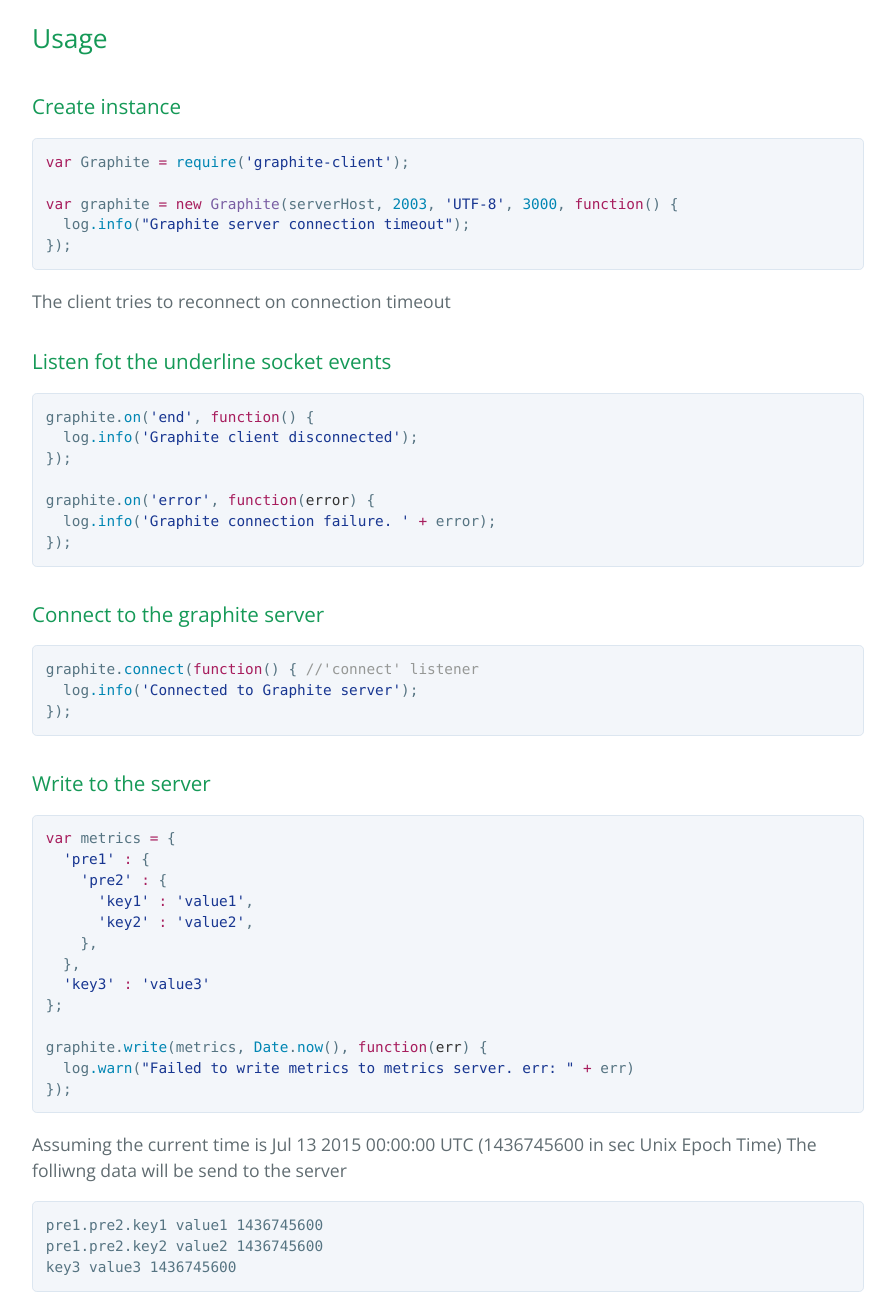
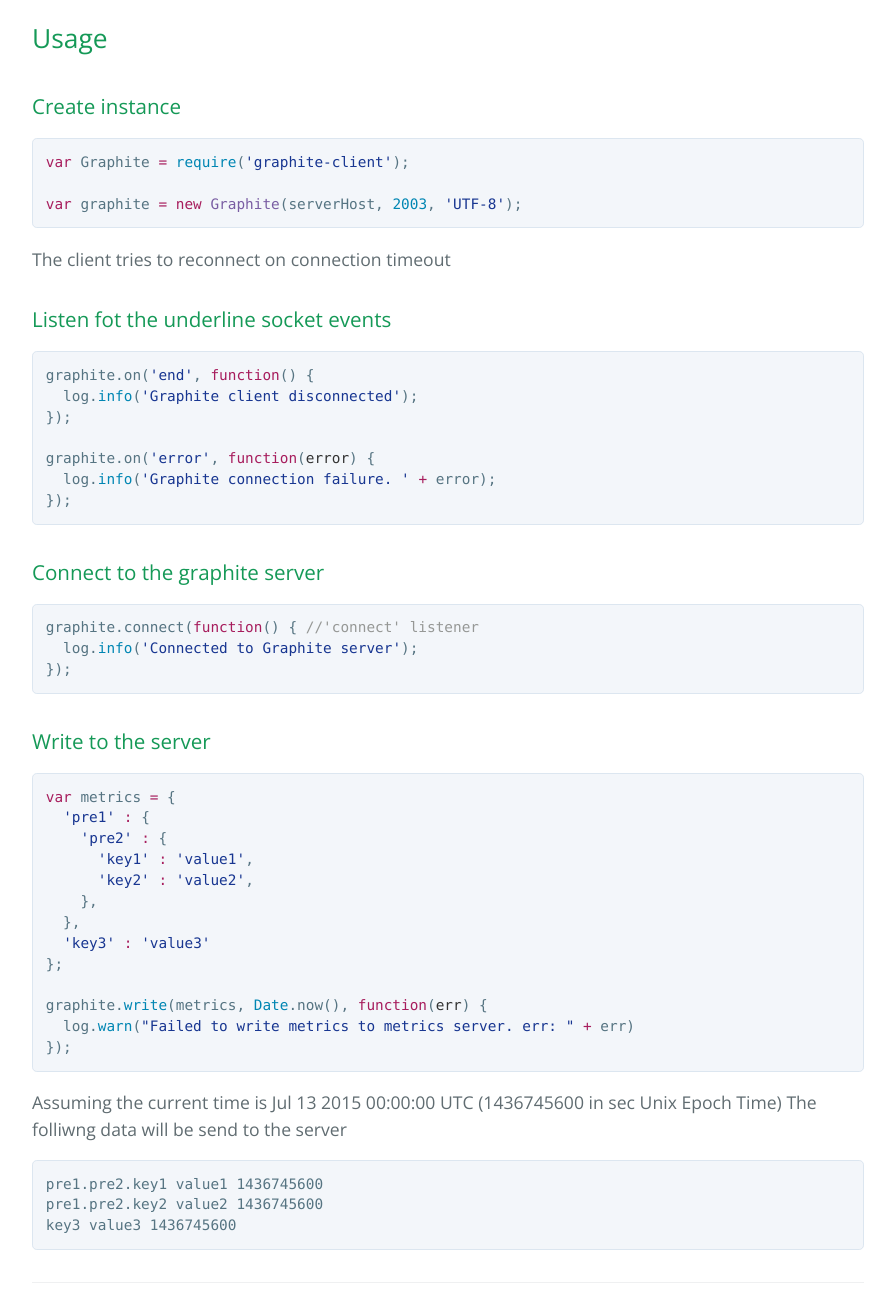
Before and after one commit to Shimi/graphite-client, a plain HTML site: page index.html in a window 1280 px wide. Shown: the part 660-1973 px from the top of the page, without its empty margins (192-1087 px from the left). Drawn offline with nearby package versions, Linux system fonts and the light colour scheme.

```diff
--- a/index.html
+++ b/index.html
@@ -36,36 +36,34 @@
 <h3>
 <a id="create-instance" class="anchor" href="#create-instance" aria-hidden="true"><span class="octicon octicon-link"></span></a>Create instance</h3>
 
-<div class="highlight highlight-js"><pre><span class="pl-k">var</span> Graphite <span class="pl-k">=</span> <span class="pl-c1">require</span>(<span class="pl-s"><span class="pl-pds">'</span>graphite-client<span class="pl-pds">'</span></span>);
+<div class="highlight highlight-source-js"><pre><span class="pl-k">var</span> Graphite <span class="pl-k">=</span> <span class="pl-c1">require</span>(<span class="pl-s"><span class="pl-pds">'</span>graphite-client<span class="pl-pds">'</span></span>);
 
-<span class="pl-k">var</span> graphite <span class="pl-k">=</span> <span class="pl-k">new</span> <span class="pl-en">Graphite</span>(serverHost, <span class="pl-c1">2003</span>, <span class="pl-s"><span class="pl-pds">'</span>UTF-8<span class="pl-pds">'</span></span>, <span class="pl-c1">3000</span>, <span class="pl-k">function</span>() {
-  log<span class="pl-c1">.info</span>(<span class="pl-s"><span class="pl-pds">"</span>Graphite server connection timeout<span class="pl-pds">"</span></span>);
-});</pre></div>
+<span class="pl-k">var</span> graphite <span class="pl-k">=</span> <span class="pl-k">new</span> <span class="pl-en">Graphite</span>(serverHost, <span class="pl-c1">2003</span>, <span class="pl-s"><span class="pl-pds">'</span>UTF-8<span class="pl-pds">'</span></span>);</pre></div>
 
 <p>The client tries to reconnect on connection timeout</p>
 
 <h3>
 <a id="listen-fot-the-underline-socket-events" class="anchor" href="#listen-fot-the-underline-socket-events" aria-hidden="true"><span class="octicon octicon-link"></span></a>Listen fot the underline socket events</h3>
 
-<div class="highlight highlight-js"><pre>graphite.<span class="pl-c1">on</span>(<span class="pl-s"><span class="pl-pds">'</span>end<span class="pl-pds">'</span></span>, <span class="pl-k">function</span>() {
-  log<span class="pl-c1">.info</span>(<span class="pl-s"><span class="pl-pds">'</span>Graphite client disconnected<span class="pl-pds">'</span></span>);
+<div class="highlight highlight-source-js"><pre>graphite.on(<span class="pl-s"><span class="pl-pds">'</span>end<span class="pl-pds">'</span></span>, <span class="pl-k">function</span>() {
+  log.<span class="pl-c1">info</span>(<span class="pl-s"><span class="pl-pds">'</span>Graphite client disconnected<span class="pl-pds">'</span></span>);
 });
 
-graphite.<span class="pl-c1">on</span>(<span class="pl-s"><span class="pl-pds">'</span>error<span class="pl-pds">'</span></span>, <span class="pl-k">function</span>(<span class="pl-smi">error</span>) {
-  log<span class="pl-c1">.info</span>(<span class="pl-s"><span class="pl-pds">'</span>Graphite connection failure. <span class="pl-pds">'</span></span> <span class="pl-k">+</span> error);
+graphite.on(<span class="pl-s"><span class="pl-pds">'</span>error<span class="pl-pds">'</span></span>, <span class="pl-k">function</span>(<span class="pl-smi">error</span>) {
+  log.<span class="pl-c1">info</span>(<span class="pl-s"><span class="pl-pds">'</span>Graphite connection failure. <span class="pl-pds">'</span></span> <span class="pl-k">+</span> error);
 });</pre></div>
 
 <h3>
 <a id="connect-to-the-graphite-server" class="anchor" href="#connect-to-the-graphite-server" aria-hidden="true"><span class="octicon octicon-link"></span></a>Connect to the graphite server</h3>
 
-<div class="highlight highlight-js"><pre>graphite.<span class="pl-c1">connect</span>(<span class="pl-k">function</span>() { <span class="pl-c">//'connect' listener</span>
-  log<span class="pl-c1">.info</span>(<span class="pl-s"><span class="pl-pds">'</span>Connected to Graphite server<span class="pl-pds">'</span></span>);
+<div class="highlight highlight-source-js"><pre>graphite.connect(<span class="pl-k">function</span>() { <span class="pl-c">//'connect' listener</span>
+  log.<span class="pl-c1">info</span>(<span class="pl-s"><span class="pl-pds">'</span>Connected to Graphite server<span class="pl-pds">'</span></span>);
 });</pre></div>
 
 <h3>
 <a id="write-to-the-server" class="anchor" href="#write-to-the-server" aria-hidden="true"><span class="octicon octicon-link"></span></a>Write to the server</h3>
 
-<div class="highlight highlight-js"><pre><span class="pl-k">var</span> metrics <span class="pl-k">=</span> {
+<div class="highlight highlight-source-js"><pre><span class="pl-k">var</span> metrics <span class="pl-k">=</span> {
   <span class="pl-s"><span class="pl-pds">'</span>pre1<span class="pl-pds">'</span></span> <span class="pl-k">:</span> {
     <span class="pl-s"><span class="pl-pds">'</span>pre2<span class="pl-pds">'</span></span> <span class="pl-k">:</span> {
       <span class="pl-s"><span class="pl-pds">'</span>key1<span class="pl-pds">'</span></span> <span class="pl-k">:</span> <span class="pl-s"><span class="pl-pds">'</span>value1<span class="pl-pds">'</span></span>,
@@ -75,8 +73,8 @@
   <span class="pl-s"><span class="pl-pds">'</span>key3<span class="pl-pds">'</span></span> <span class="pl-k">:</span> <span class="pl-s"><span class="pl-pds">'</span>value3<span class="pl-pds">'</span></span>
 };
 
-graphite.<span class="pl-c1">write</span>(metrics, <span class="pl-c1">Date</span>.<span class="pl-c1">now</span>(), <span class="pl-k">function</span>(<span class="pl-smi">err</span>) {
-  log<span class="pl-c1">.warn</span>(<span class="pl-s"><span class="pl-pds">"</span>Failed to write metrics to metrics server. err: <span class="pl-pds">"</span></span> <span class="pl-k">+</span> err)
+graphite.<span class="pl-c1">write</span>(metrics, <span class="pl-c1">Date</span>.now(), <span class="pl-k">function</span>(<span class="pl-smi">err</span>) {
+  log.<span class="pl-c1">warn</span>(<span class="pl-s"><span class="pl-pds">"</span>Failed to write metrics to metrics server. err: <span class="pl-pds">"</span></span> <span class="pl-k">+</span> err)
 });</pre></div>
 
 <p>Assuming the current time is Jul 13 2015 00:00:00 UTC (1436745600 in sec Unix Epoch Time) The folliwng data will be send to the server</p>
```
Also changed, not shown: params.json (+1 -1 lines).
